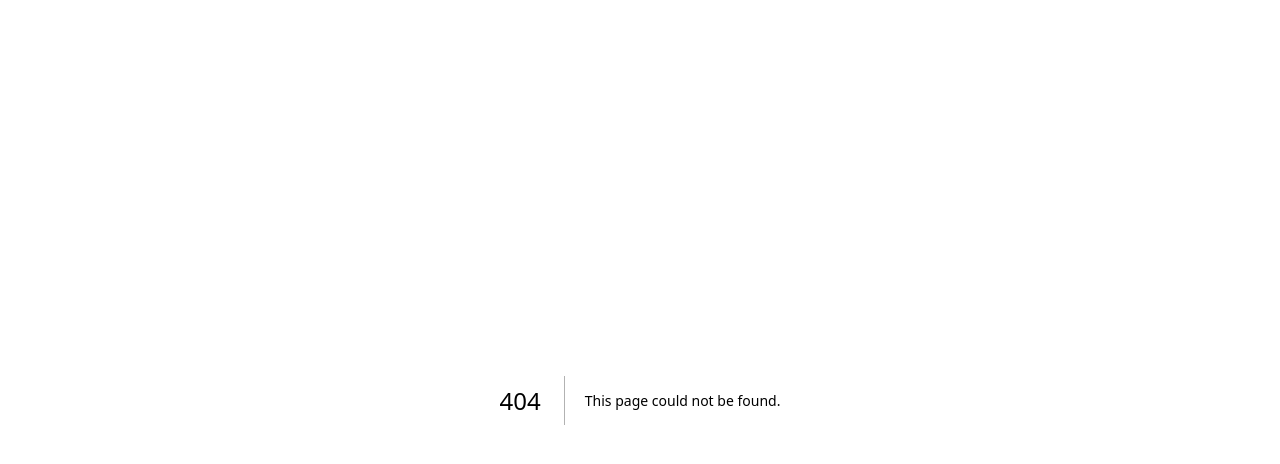
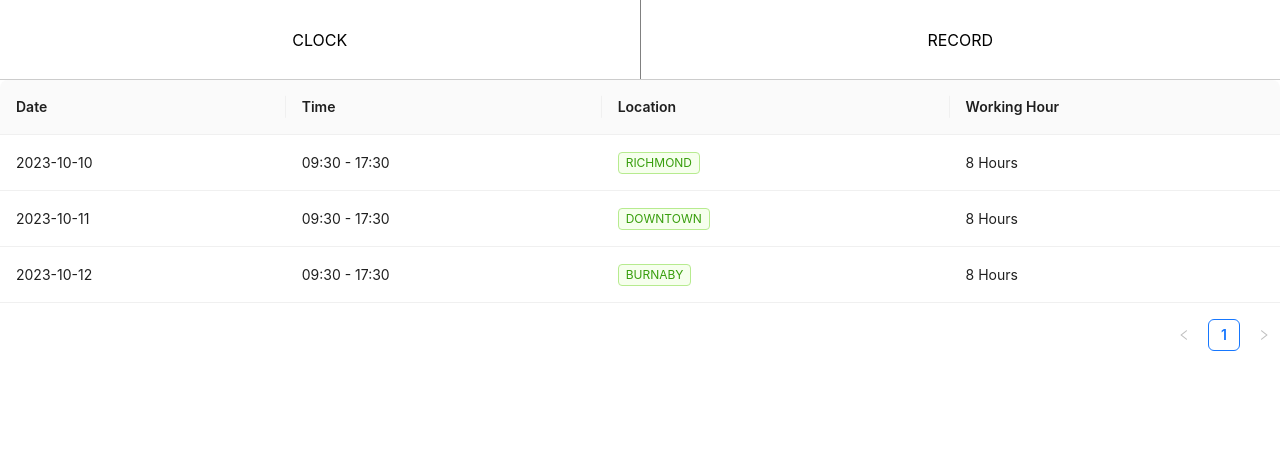
Before and after one commit to BarryLee2008/Record_Worktime, a Next.js app: page /recordPage in a window 1280 px wide. Before the commit this address had no page. Shown: the top 464 px of the page. Built offline with nearby package versions, Linux system fonts and the light colour scheme.

Commit message:
table example and Navigation

```diff
--- /dev/null
+++ b/pages/components/Navigation/Navigation.module.css
@@ -0,0 +1,26 @@
+.layout {
+  display: flex;
+  height: 5rem;
+  position: fixed;
+  width: 100%;
+  background: white;
+  border-bottom: 1px solid #ccc;
+  z-index: 1000;
+  top: 0;
+  align-items: center;
+}
+
+.navItem {
+  flex: 1;
+  text-align: center;
+  height: 100%;
+  line-height: 5rem;
+}
+
+.navItem:hover {
+  cursor: pointer;
+}
+
+.navItem+.navItem {
+  border-left: 1px solid gray;
+}
--- /dev/null
+++ b/pages/components/Navigation/Navigation.tsx
@@ -0,0 +1,36 @@
+import React from 'react';
+import { useRouter } from 'next/router';
+import styles from './Navigation.module.css';
+
+const NAV_MENU = [
+  {
+    key: 0,
+    title: 'CLOCK',
+    route: '/punchPage',
+  },
+  {
+    key: 1,
+    title: 'RECORD',
+    route: '/recordPage',
+  },
+];
+
+const Navigation: React.FC = () => {
+  const router = useRouter();
+
+  return (
+    <div className={styles.layout}>
+      {NAV_MENU.map((n) => (
+        <div
+          className={styles.navItem}
+          key={n.key}
+          onClick={() => router.push(n.route)}
+        >
+          {n.title}
+        </div>
+      ))}
+    </div>
+  );
+};
+
+export default Navigation;
--- /dev/null
+++ b/pages/recordPage.tsx
@@ -0,0 +1,75 @@
+import React from 'react';
+import { Table, Tag } from 'antd';
+import type { ColumnsType } from 'antd/es/table';
+import Navigation from './components/Navigation/Navigation';
+import styles from '../styles/RecordPage.module.css';
+
+interface DataType {
+  key: string;
+  date: string;
+  time: string;
+  location: string;
+  workingHour: string;
+}
+
+const columns: ColumnsType<DataType> = [
+  {
+    title: 'Date',
+    dataIndex: 'date',
+    key: 'date',
+    render: (text) => <a>{text}</a>,
+  },
+  {
+    title: 'Time',
+    dataIndex: 'time',
+    key: 'time',
+  },
+  {
+    title: 'Location',
+    dataIndex: 'location',
+    key: 'location',
+    render: (location) => (
+      <Tag color="green" key={location}>
+        {location.toUpperCase()}
+      </Tag>
+    ),
+  },
+  {
+    title: 'Working Hour',
+    dataIndex: 'workingHour',
+    key: 'workingHour',
+  },
+];
+
+const data: DataType[] = [
+  {
+    key: '1',
+    date: '2023-10-10',
+    time: '09:30 - 17:30',
+    location: 'Richmond',
+    workingHour: '8 Hours',
+  },
+  {
+    key: '2',
+    date: '2023-10-11',
+    time: '09:30 - 17:30',
+    location: 'Downtown',
+    workingHour: '8 Hours',
+  },
+  {
+    key: '3',
+    date: '2023-10-12',
+    time: '09:30 - 17:30',
+    location: 'Burnaby',
+    workingHour: '8 Hours',
+  },
+];
+
+const RecordPage: React.FC = () => (
+  <>
+    <Navigation />
+    <Table className={styles.tableArea} columns={columns} dataSource={data} />
+  </>
+);
+
+export default RecordPage;
--- a/services/punchClockIn.tsx
+++ b/services/punchClockIn.tsx
@@ -9,6 +9,7 @@ const punchClockIn = async (body: ClockInReq) =>
     .post('/api/user/record', body)
     .then((res) => {
       console.log(res);
+      localStorage.setItem('taskID', res.data?.data?.taskID);
       return res.status;
     })
     .catch((err) => console.log(err));
--- /dev/null
+++ b/styles/RecordPage.module.css
@@ -0,0 +1,3 @@
+.tableArea {
+  margin-top: 5rem;
+}
```
Also changed, not shown: pages/components/PunchButton/PunchButton.tsx (+6 -2 lines), pages/punchPage.tsx (+28 -12 lines), services/punchCloukOut.tsx (added, +16 -0 lines), pages/components/Navigation/index.tsx (added).
